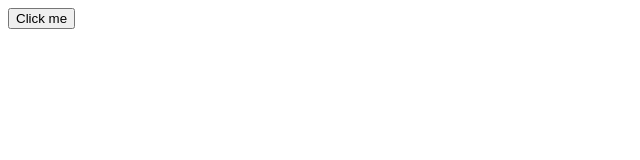
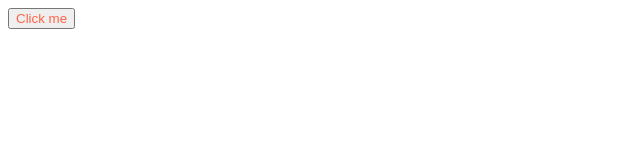
Before and after one commit to AlexeyCherneny/react-app-schema, a React app: page / in a window 1280 px wide. Shown: the top 160 px of the page, without its empty margins (0-640 px from the left). Built offline with nearby package versions, Linux system fonts and the light colour scheme; the HTML template or start-up script is replaced by a standard one.

Commit message:
Add scss module support

```diff
--- /dev/null
+++ b/declarations.d.ts
@@ -0,0 +1 @@
+declare module "*.scss";
--- a/package.json
+++ b/package.json
@@ -11,9 +11,15 @@
   "author": "",
   "license": "ISC",
   "devDependencies": {
+    "@types/node-sass": "^4.11.0",
     "@types/react": "^16.9.2",
     "@types/react-dom": "^16.9.0",
+    "css-loader": "^3.2.0",
+    "css-modules-typescript-loader": "^3.0.0",
+    "node-sass": "^4.12.0",
+    "sass-loader": "^8.0.0",
     "source-map-loader": "^0.2.4",
+    "style-loader": "^1.0.0",
     "ts-loader": "^6.1.0",
     "typescript": "^3.6.3",
     "webpack": "^4.40.2",
--- a/src/components/HelloWorld/index.tsx
+++ b/src/components/HelloWorld/index.tsx
@@ -1,4 +1,6 @@
 import * as React from 'react';
+
+import * as styles from './styles.scss';
 
 class HelloWorld extends React.Component {
   handleButton() {
@@ -6,7 +8,7 @@ class HelloWorld extends React.Component {
   }
 
   render() {
-    return <button onClick={this.handleButton}>Click me</button>
+    return <button onClick={this.handleButton} className={styles.block}>Click me</button>
   }
 }
 
--- /dev/null
+++ b/src/components/HelloWorld/styles.scss
@@ -0,0 +1,3 @@
+.block {
+  color: tomato;
+}
--- a/webpack.config.js
+++ b/webpack.config.js
@@ -14,7 +14,7 @@ module.exports = {
   },
 
   devServer: {
-    contentBase: './build'
+    contentBase: "./build"
   },
 
   module: {
@@ -22,14 +22,21 @@ module.exports = {
       {
         test: /\.ts(x?)$/,
         exclude: /node_modules/,
-        use: [
-            { loader: "ts-loader" }
-        ]
+        use: [{ loader: "ts-loader" }]
       },
       {
         enforce: "pre",
         test: /\.js$/,
         loader: "source-map-loader"
+      },
+      {
+        test: /\.scss$/,
+        use: [
+          { loader: "style-loader" },
+          { loader: "css-modules-typescript-loader" },
+          { loader: "css-loader", options: { modules: true } },
+          { loader: "sass-loader" }
+        ]
       }
     ]
   }
```
Also changed, not shown: src/components/HelloWorld/styles.scss.d.ts (added, +7 -0 lines), 1 other file (tests, documents, lock files or other folders).
